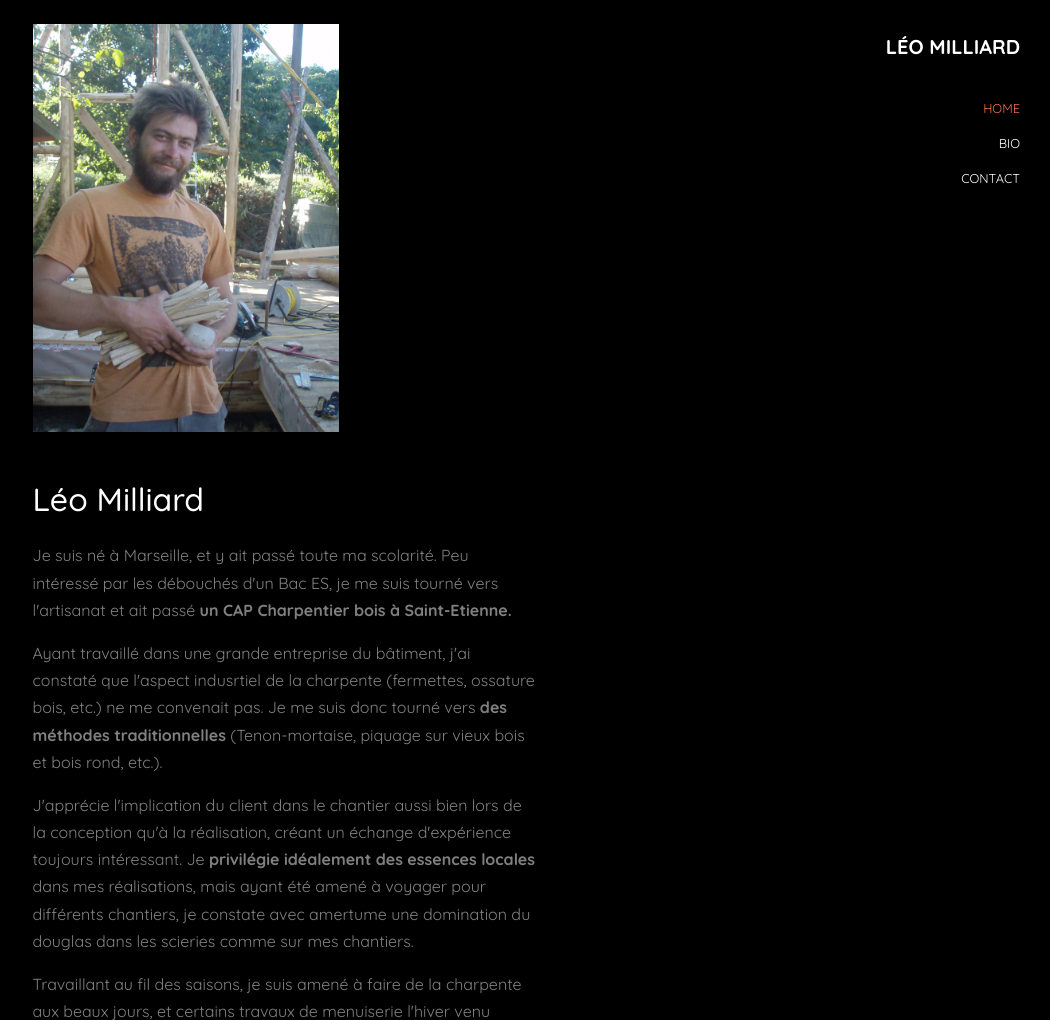
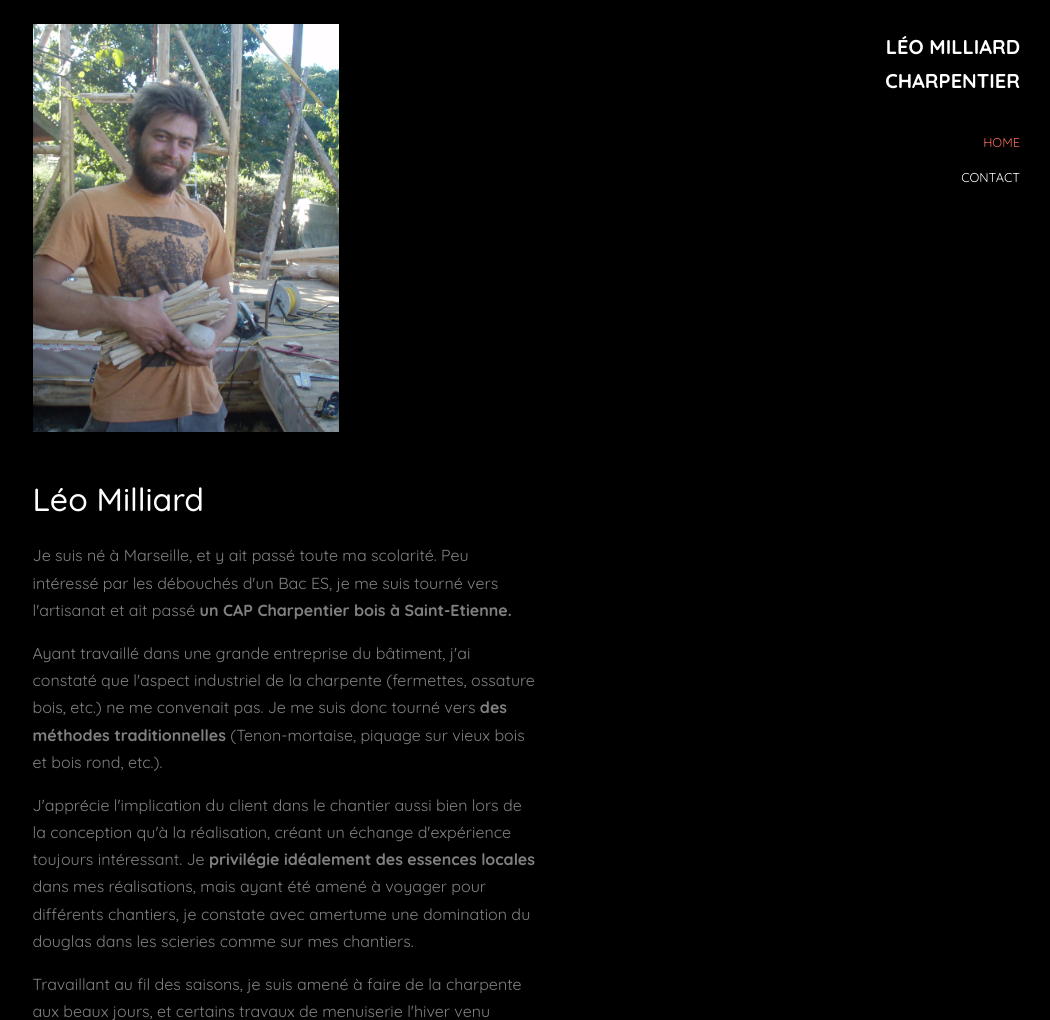
Before and after one commit to priandey/webCarpentry, a Django app: page /bio/ in a window 1280 px wide. Shown: the top 1020 px of the page, without its empty margins (230-1280 px from the left). Run offline with Django 3.2, Linux system fonts and the light colour scheme; some libraries are stand-ins or nearby versions; some web fonts are replaced.

Commit message:
production ready

```diff
--- a/webCarpentry/chantier/templates/chantier/bio.html
+++ b/webCarpentry/chantier/templates/chantier/bio.html
@@ -15,7 +15,7 @@
           <div class="row" data-aos="fade-up">
             <div class="col-md-12">
 		    <p> Je suis né à Marseille, et y ait passé toute ma scolarité. Peu intéressé par les débouchés d'un Bac ES, je me suis tourné vers l'artisanat et ait passé <strong>un CAP Charpentier bois à Saint-Etienne.</strong></p>
-		    <p>Ayant travaillé dans une grande entreprise du bâtiment, j'ai constaté que l'aspect indusrtiel de la charpente (fermettes, ossature bois, etc.) ne me convenait pas. Je me suis donc tourné vers <strong>des méthodes traditionnelles</strong> (Tenon-mortaise, piquage sur vieux bois et bois rond, etc.).</p>
+		    <p>Ayant travaillé dans une grande entreprise du bâtiment, j'ai constaté que l'aspect industriel de la charpente (fermettes, ossature bois, etc.) ne me convenait pas. Je me suis donc tourné vers <strong>des méthodes traditionnelles</strong> (Tenon-mortaise, piquage sur vieux bois et bois rond, etc.).</p>
 		    <p>J'apprécie l'implication du client dans le chantier aussi bien lors de la conception qu'à la réalisation, créant un échange d'expérience toujours intéressant. Je <strong>privilégie idéalement des essences locales</strong> dans mes réalisations, mais ayant été amené à voyager pour différents chantiers, je constate avec amertume une domination du douglas dans les scieries comme sur mes chantiers.</p>
 		    <p>Travaillant au fil des saisons, je suis amené à faire de la charpente aux beaux jours, et certains travaux de menuiserie l'hiver venu (escaliers, table de ferme, etc.) </p>
 		    <p><strong>Charpentier itinérant</strong>, j'aime le voyage pour ce qu'il apporte de rencontre et de savoir-faire, mais aussi découvrir les architectures locales, et m'y adapter. </p>
--- a/webCarpentry/chantier/templates/chantier/index.html
+++ b/webCarpentry/chantier/templates/chantier/index.html
@@ -2,12 +2,13 @@
 {% load random_number %}
 <!DOCTYPE html>
 <html lang="en">
+
 <head>
   <!-- Global site tag (gtag.js) - Google Analytics -->
   <script async src="https://www.googletagmanager.com/gtag/js?id=UA-156006226-1"></script>
   <script>
     window.dataLayer = window.dataLayer || [];
-  function gtag(){dataLayer.push(arguments);}
+    function gtag() { dataLayer.push(arguments); }
     gtag('js', new Date());
 
     gtag('config', 'UA-156006226-1');
@@ -16,10 +17,13 @@
   <title>Léo Milliard, Charpentier traditionnel itinérant</title>
   <meta charset="utf-8">
   <meta name="viewport" content="width=device-width, initial-scale=1, shrink-to-fit=no">
-    <meta name="description" content="Portofolio de Léo Milliard, charpentier traditionnel itinérant du Morvan aux Cévennes en passant par Aubagne." />
+  <meta name="description"
+    content="Portofolio de Léo Milliard, charpentier traditionnel itinérant du Morvan aux Cévennes en passant par Aubagne." />
   <meta name="generator" content="Django 2" />
-    <meta name="keywords" content="léo milliard, milliard, charpente, charpente traditionnelle, escaliers, abris, tenon, mortaise, tenon mortaise, charpentier itinérant, charpente traditionnelle, morvan" />
-    <meta name="new_keywords" content="léo milliard, milliard, charpente, charpente traditionnelle, escaliers, abris, tenon, mortaise, tenon mortaise, charpentier itinérant, morvan" />
+  <meta name="keywords"
+    content="léo milliard, milliard, charpente, charpente traditionnelle, escaliers, abris, tenon, mortaise, tenon mortaise, charpentier itinérant, charpente traditionnelle, morvan" />
+  <meta name="new_keywords"
+    content="léo milliard, milliard, charpente, charpente traditionnelle, escaliers, abris, tenon, mortaise, tenon mortaise, charpentier itinérant, morvan" />
   <link href="https://fonts.googleapis.com/css?family=Quicksand:300,400,500,700,900" rel="stylesheet">
   <link rel="stylesheet" href="{% static 'fonts/icomoon/style.css' %}">
 
@@ -39,6 +43,7 @@
   <link rel="stylesheet" href="{% static 'css/style.css' %}">
 
 </head>
+
 <body>
 
 
@@ -55,15 +60,15 @@
 
     <header class="header-bar d-flex d-lg-block align-items-center" data-aos="fade-left">
       <div class="site-logo">
-      <a href="{% url 'home' %}#top">Léo Milliard</a>
+        <a href="{% url 'home' %}#top">Léo Milliard <br>Charpentier</br></a>
       </div>
 
-    <div class="d-inline-block d-xl-none ml-md-0 ml-auto py-3" style="position: relative; top: 3px;"><a href="#" class="site-menu-toggle js-menu-toggle text-white"><span class="icon-menu h3"></span></a></div>
+      <div class="d-inline-block d-xl-none ml-md-0 ml-auto py-3" style="position: relative; top: 3px;"><a href="#"
+          class="site-menu-toggle js-menu-toggle text-white"><span class="icon-menu h3"></span></a></div>
 
       <div class="main-menu">
         <ul class="js-clone-nav">
           <li class="active"><a href="{% url 'home' %}">Home</a></li>
-        <li><a href="{% url 'bio' %}">Bio</a></li>
           <li><a href="{% url 'contact' %}">Contact</a></li>
         </ul>
       </div>
@@ -74,7 +79,7 @@
         <div class="row align-items-stretch" id="top">
 
           {% for chantier in chantiers %}
-        <div class="col-6 col-md-6 col-lg-{% cycle 5 6 4 4 3 3 3 %}" data-aos="fade-up">
+          <div class="col-6 col-md-6 col-lg-{% cycle 5 4 3 3 4 5 4 4 3 3 %}" data-aos="fade-up">
             <a href="{% url 'chantier' chantier.pk %}" class="d-block photo-item">
               <img src="{{ chantier.thumbnail.thumbnail.url }}" alt="{{ chantier.name }}" class="img-fluid">
               <div class="photo-text-more">
@@ -95,7 +100,10 @@
           <div class="col-md-12 text-center py-5">
             <p>
               <!-- Link back to Colorlib can't be removed. Template is licensed under CC BY 3.0. -->
-            <a href="/admin/">Admin</a> | Copyright &copy;<script>document.write(new Date().getFullYear());</script> All rights reserved | Back-end by <a href="http://priandey.eu">P.Riandey</a> | Template by <a href="https://colorlib.com" target="_blank" >Colorlib</a>
+              <a href="/admin/">Admin</a> | Copyright &copy;
+              <script>document.write(new Date().getFullYear());</script> All rights reserved | Back-end by <a
+                href="http://priandey.eu">P.Riandey</a> | Template by <a href="https://colorlib.com"
+                target="_blank">Colorlib</a>
               <!-- Link back to Colorlib can't be removed. Template is licensed under CC BY 3.0. -->
             </p>
           </div>
@@ -123,4 +131,5 @@
   <script src="{% static 'js/main.js' %}"></script>
 
 </body>
+
 </html>
--- a/webCarpentry/chantier/templates/chantier/single.html
+++ b/webCarpentry/chantier/templates/chantier/single.html
@@ -5,7 +5,7 @@
 
     <div class="row pt-4 mb-5 text-center">
       <div class="col-12">
-		<h2 class="text-white mb-4">{{ chantier.name }} &mdash; {{ chantier.date_of_work|date:'F Y' }}</h2>
+        <h2 class="text-white mb-4">{{ chantier.name }}</h2>
         {% autoescape off %} <p>{{ chantier.description }}</p>{% endautoescape %}
       </div>
     </div>
--- a/webCarpentry/webCarpentry/wsgi.py
+++ b/webCarpentry/webCarpentry/wsgi.py
@@ -11,6 +11,6 @@
 
 from django.core.wsgi import get_wsgi_application
 
-os.environ.setdefault('DJANGO_SETTINGS_MODULE', 'webCarpentry.settings')
+os.environ.setdefault('DJANGO_SETTINGS_MODULE', 'webCarpentry.settings.prod')
 
 application = get_wsgi_application()
```
Also changed, not shown: 3 other files. Lines whose indentation alone changed are shown as unchanged.
